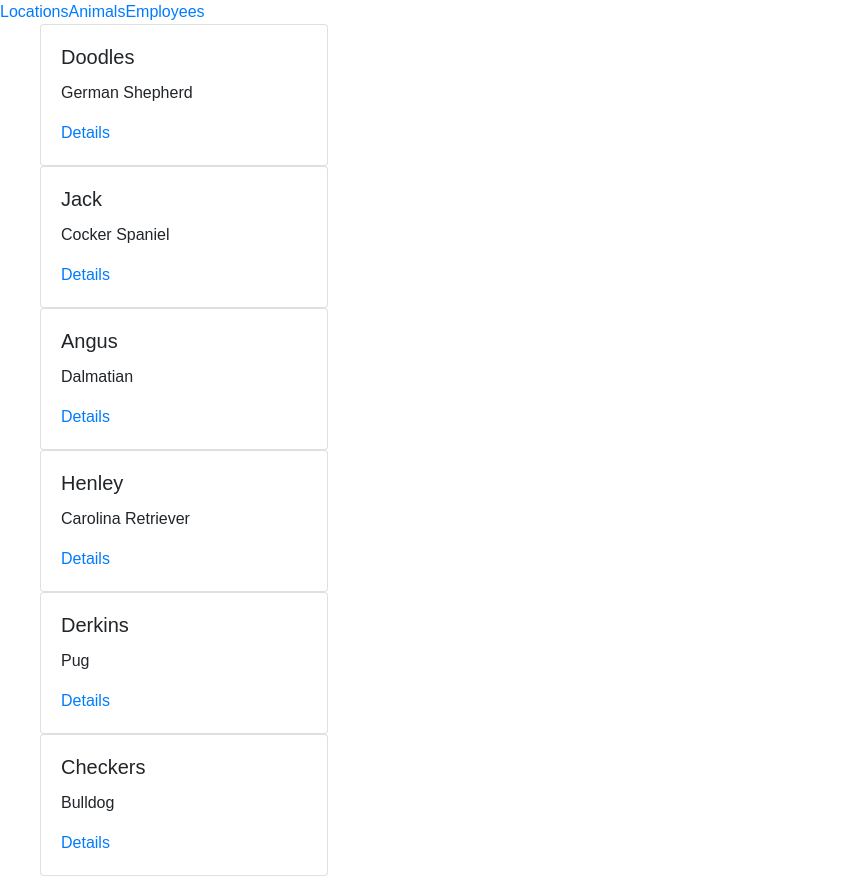
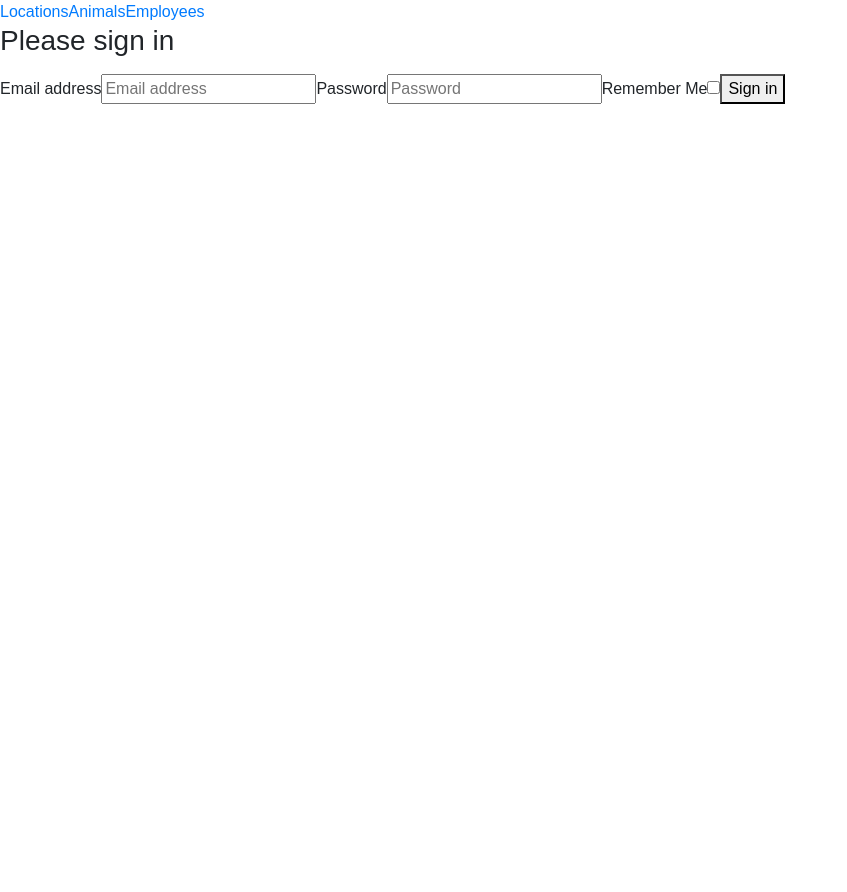
Before and after one commit to austingorman/stateandprops, a React (Create React App) app: page /animals in a window 1280 px wide. Shown: the whole page, without its empty margins (0-847 px from the left). After the commit the page ends 800 px from the top, so only its background shows below. Built offline with nearby package versions, Linux system fonts and the light colour scheme.

Commit message:
Populating React Component State from an API practice

```diff
--- a/src/AnimalList.js
+++ b/src/AnimalList.js
@@ -3,21 +3,22 @@ import Animal from "./Animal";
 
 export default class AnimalList extends Component {
   state = {
-    animals: [
-      { id: 1, name: "Doodles", breed: "German Shepherd" },
-      { id: 2, name: "Jack", breed: "Cocker Spaniel" },
-      { id: 3, name: "Angus", breed: "Dalmatian" },
-      { id: 4, name: "Henley", breed: "Carolina Retriever" },
-      { id: 5, name: "Derkins", breed: "Pug" },
-      { id: 6, name: "Checkers", breed: "Bulldog" }
-    ]
+    animals: []
   };
+
+  componentDidMount() {
+    fetch("http://localhost:5002/animals")
+      .then(e => e.json())
+      .then(animals => this.setState({ animals: animals }));
+  }
   render() {
     return (
       <React.Fragment>
         <ul>
           {this.state.animals.map(animal => (
-            <Animal key={animal.id} animal={animal} />
+            <Animal key={animal.id} animal={animal}>
+              {animal.name}
+            </Animal>
           ))}
         </ul>
       </React.Fragment>
--- a/src/ApplicationViews.js
+++ b/src/ApplicationViews.js
@@ -6,32 +6,80 @@ import Location from "./Location";
 import AnimalList from "./AnimalList";
 import LocationList from "./LocationList";
 import EmployeeList from "./EmployeeList";
+import Login from "./Login";
 
 export default class ApplicationViews extends Component {
+  isAuthenticated = () => localStorage.getItem("credentials") !== null;
+
   render() {
     return (
       <React.Fragment>
-        <Route exact path="/" component={LocationList} />
+        {/* <Route exact path="/" component={LocationList} /> */}
+        <Route
+          exact
+          path="/"
+          render={props => {
+            if (this.isAuthenticated()) {
+              return <LocationList />;
+            } else {
+              return <Login />;
+            }
+          }}
+        />
         <Route
           path="/locations/:locationId"
           render={props => {
-            return <Location location={props.location.state.location} />;
+            return (
+              <Location location={props.location.state.location}>
+                {props.location.state.location.name}
+              </Location>
+            );
           }}
         />
 
-        <Route exact path="/animals" component={AnimalList} />
+        {/* <Route exact path="/animals" component={AnimalList} /> */}
+        <Route
+          exact
+          path="/animals"
+          render={props => {
+            if (this.isAuthenticated()) {
+              return <AnimalList />;
+            } else {
+              return <Login />;
+            }
+          }}
+        />
         <Route
           path="/animals/:animalId"
           render={props => {
-            return <Animal animal={props.location.state.animal} />;
+            return (
+              <Animal animal={props.location.state.animal}>
+                {props.location.state.animal.name}
+              </Animal>
+            );
           }}
         />
 
-        <Route exact path="/employees" component={EmployeeList} />
+        {/* <Route exact path="/employees" component={EmployeeList} /> */}
+        <Route
+          exact
+          path="/employees"
+          render={props => {
+            if (this.isAuthenticated()) {
+              return <EmployeeList />;
+            } else {
+              return <Login />;
+            }
+          }}
+        />
         <Route
           path="/employees/:employeeId"
           render={props => {
-            return <Employee employee={props.location.state.employee} />;
+            return (
+              <Employee employee={props.location.state.employee}>
+                {props.location.state.employee.name}
+              </Employee>
+            );
           }}
         />
       </React.Fragment>
--- a/src/Employee.js
+++ b/src/Employee.js
@@ -6,9 +6,8 @@ export default props => {
   return (
     <div className="card" style={{ width: `18rem` }}>
       <div className="card-body">
-        <h5 className="card-title">{props.employee.name}</h5>
+        <h5 className="card-title">{props.children}</h5>
         <p className="card-text">{props.employee.breed}</p>
-
         {
           <Link
             className="card-link"
--- a/src/EmployeeList.js
+++ b/src/EmployeeList.js
@@ -3,20 +3,22 @@ import Employee from "./Employee";
 
 export default class EmployeeList extends Component {
   state = {
-    employees: [
-      { name: "Jessica Younker" },
-      { name: "Jordan Nelson" },
-      { name: "Zoe LeBlanc" },
-      { name: "Blaise Roberts" }
-    ]
+    employees: []
   };
 
+  componentDidMount() {
+    fetch("http://localhost:5002/employees")
+      .then(e => e.json())
+      .then(employees => this.setState({ employees: employees }));
+  }
   render() {
     return (
       <React.Fragment>
         <ul>
           {this.state.employees.map(employee => (
-            <Employee key={employee.id} employee={employee} />
+            <Employee key={employee.id} employee={employee}>
+              {employee.name}
+            </Employee>
           ))}
         </ul>
       </React.Fragment>
--- a/src/LocationList.js
+++ b/src/LocationList.js
@@ -3,17 +3,22 @@ import Location from "./Location";
 
 export default class LocationList extends Component {
   state = {
-    locations: [
-      { id: 1, name: "Nashville North" },
-      { id: 2, name: "Nashville South" }
-    ]
+    locations: []
   };
+
+  componentDidMount() {
+    fetch("http://localhost:5002/locations")
+      .then(e => e.json())
+      .then(locations => this.setState({ locations: locations }));
+  }
   render() {
     return (
       <React.Fragment>
         <ul>
           {this.state.locations.map(location => (
-            <Location key={location.id} location={location} />
+            <Location key={location.id} location={location}>
+              {location.name}
+            </Location>
           ))}
         </ul>
       </React.Fragment>
--- /dev/null
+++ b/src/Login.js
@@ -0,0 +1,73 @@
+import React, { Component } from "react";
+
+export default class Login extends Component {
+  // Set initial state
+  state = {
+    email: "",
+    password: ""
+  };
+
+  // Update state whenever an input field is edited
+  handleFieldChange = evt => {
+    const stateToChange = {};
+    stateToChange[evt.target.id] = evt.target.value;
+    this.setState(stateToChange);
+  };
+
+  // Simplistic handler for login submit
+  handleLogin = e => {
+    e.preventDefault();
+
+    /*
+            For now, just store the email and password that
+            the customer enters into local storage.
+        */
+
+    const checkbox = document.querySelector("#checkbox");
+    if (checkbox.checked) {
+      localStorage.setItem(
+        "credentials",
+        JSON.stringify({
+          email: this.state.email,
+          password: this.state.password
+        })
+      );
+    } else {
+      sessionStorage.setItem(
+        "credentials",
+        JSON.stringify({
+          email: this.state.email,
+          password: this.state.password
+        })
+      );
+    }
+  };
+
+  render() {
+    return (
+      <form onSubmit={this.handleLogin}>
+        <h1 className="h3 mb-3 font-weight-normal">Please sign in</h1>
+        <label htmlFor="inputEmail">Email address</label>
+        <input
+          onChange={this.handleFieldChange}
+          type="email"
+          id="email"
+          placeholder="Email address"
+          required=""
+          autoFocus=""
+        />
+        <label htmlFor="inputPassword">Password</label>
+        <input
+          onChange={this.handleFieldChange}
+          type="password"
+          id="password"
+          placeholder="Password"
+          required=""
+        />
+        <label>Remember Me</label>
+        <input type="checkbox" id="checkbox" />
+        <button type="submit">Sign in</button>
+      </form>
+    );
+  }
+}
```
Also changed, not shown: kennel.json (added, +19 -0 lines), src/Kennel.json (added, +22 -0 lines).
